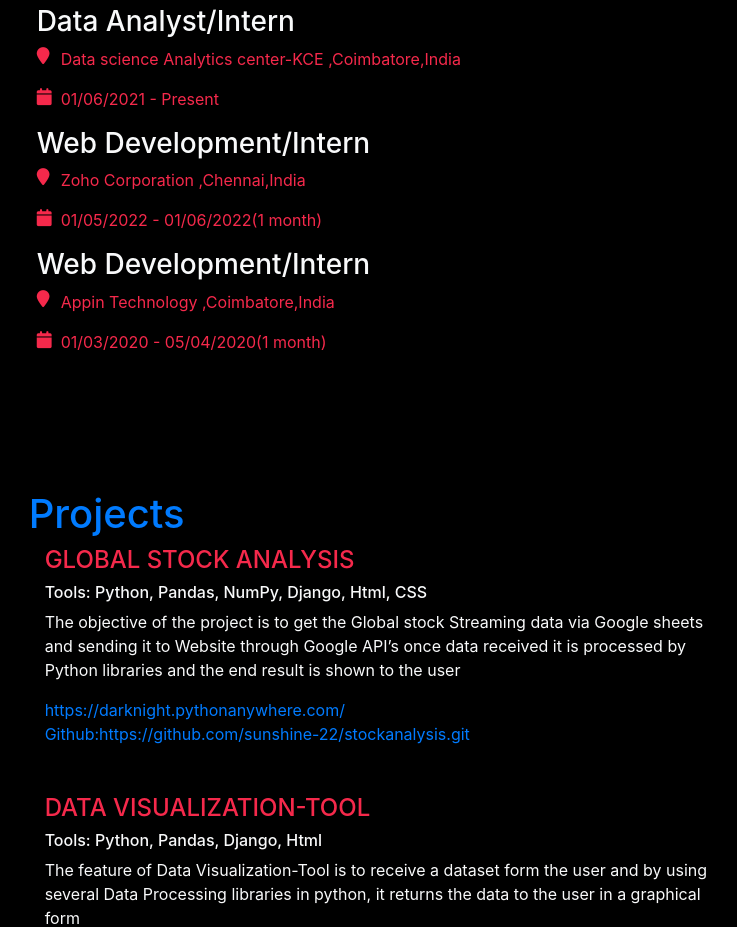
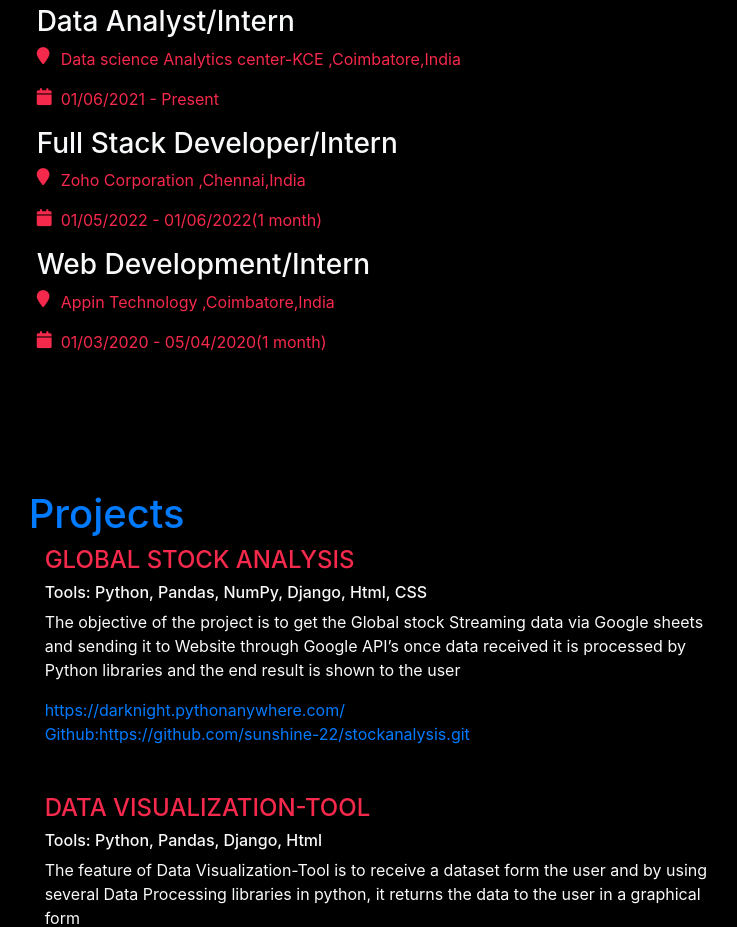
Before and after one commit to sunshine-22/PORTFOLIO, a plain HTML site: page index.html in a window 1280 px wide. Shown: the part 2601-3528 px from the top of the page, without its empty margins (473-1210 px from the left). Drawn offline with nearby package versions, Linux system fonts and the light colour scheme.

Commit message:
Update index.html

```diff
--- a/index.html
+++ b/index.html
@@ -185,7 +185,7 @@
                         <span><i class="fa-solid fa-calendar" style="position: absolute;font-size: 17px;margin-top: 1px;color: rgb(245, 41, 75);"></i><p class="ml-4" style="color: rgb(245, 41, 75);">01/06/2021 - Present</p></span>
                     </div>
                      <div class="ml-2 mt-3">
-                        <h3 >Web Development/Intern</h3>
+                        <h3 >Full Stack Developer/Intern</h3>
                         <span><i class="fa-solid fa-location-pin" style="font-size: 17px;position: absolute;color: rgb(245, 41, 75);"></i><p class="ml-4" style=" color:  rgb(245, 41, 75);">Zoho Corporation ,Chennai,India</p></span>
                         <span><i class="fa-solid fa-calendar" style="position: absolute;font-size: 17px;margin-top: 1px;color: rgb(245, 41, 75);"></i><p class="ml-4" style="color: rgb(245, 41, 75);">01/05/2022 - 01/06/2022(1 month)</p></span>
                     </div>
```
